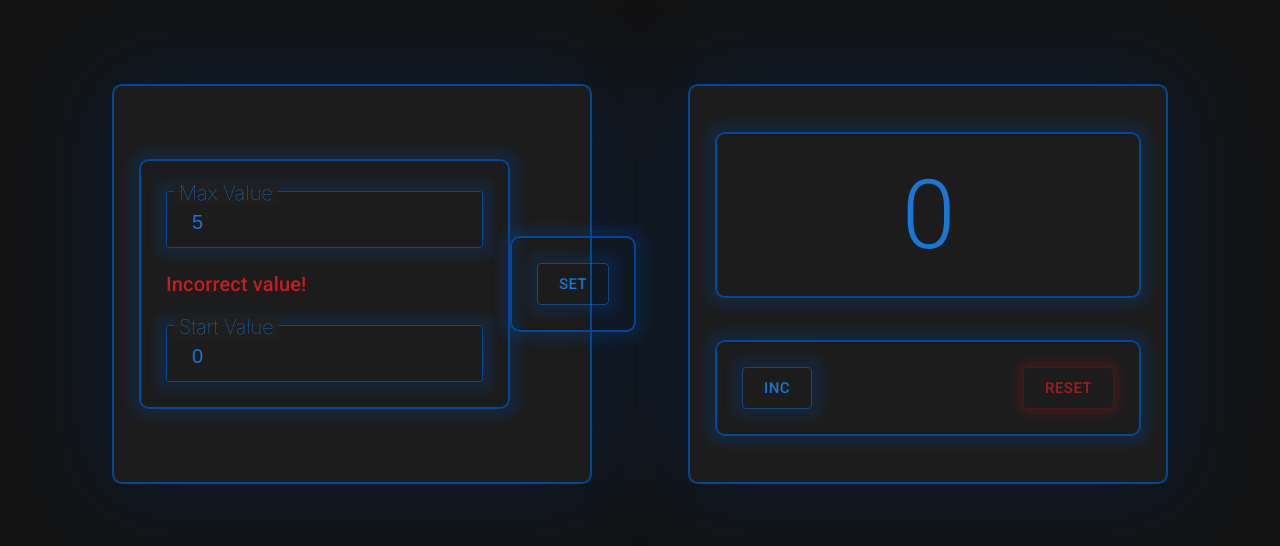
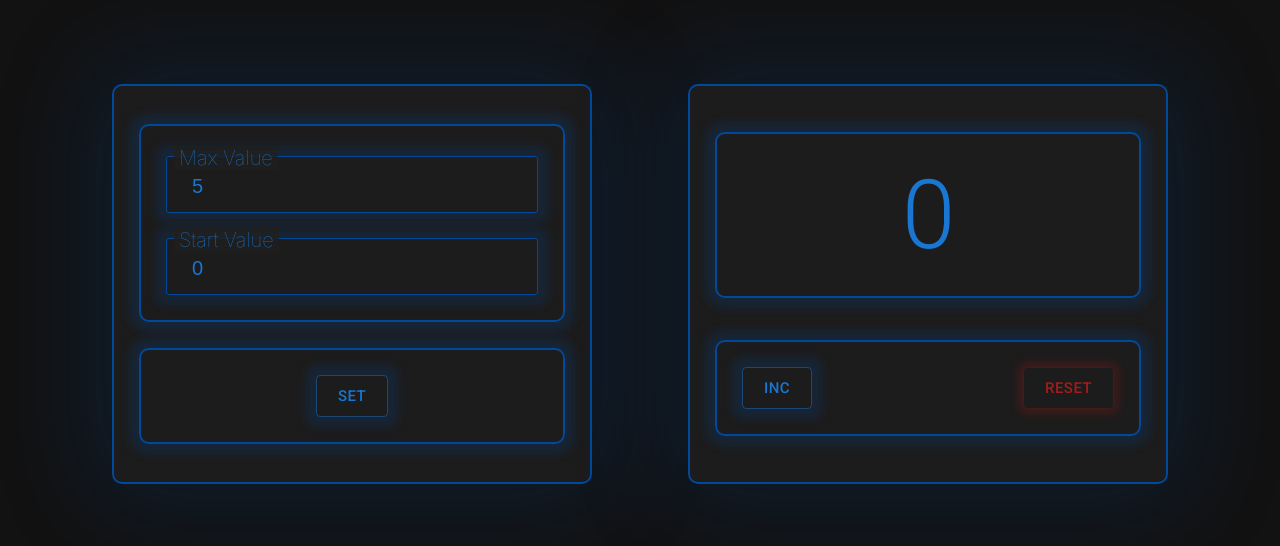
Before and after one commit to Grensel/counter, a React (Vite) app: page / in a window 1280 px wide. Shown: the part 116-662 px from the top of the page. Built offline with nearby package versions, Linux system fonts and the light colour scheme.

Commit message:
feat: made edits by the manager

```diff
--- a/src/App.tsx
+++ b/src/App.tsx
@@ -3,13 +3,15 @@ import "./App.css";
 import { Counter } from "./Components/Counter";
 import { Container } from "@mui/material";
 
+const minCounterValue = 0;
+const startMaxCounterValue = 5;
+
 export const App = () => {
-  const minCounterValue = 0;
-  const startMaxCounterValue = 5;
-
-  const [startCounterValue, setStartCounterValue] = useState<number>(minCounterValue);
-  const [maxCounterValue, setMaxCounterValue] = useState<number>(startMaxCounterValue);
-  const [counterValue, setCounterValue] = useState<number>(startCounterValue);
+  const [startCounterValue, setStartCounterValue] = useState(minCounterValue);
+  const [maxCounterValue, setMaxCounterValue] = useState(startMaxCounterValue);
+  const [counterValue, setCounterValue] = useState(startCounterValue);
+  const [startValue, setStartValue] = useState(minCounterValue);
+  const [maxValue, setMaxValue] = useState(maxCounterValue);
 
   return (
     <div className="app">
@@ -19,9 +21,13 @@ export const App = () => {
           startCounterValue={startCounterValue}
           maxCounterValue={maxCounterValue}
           counterValue={counterValue}
+          startValue={startValue}
+          maxValue={maxValue}
           changeCounterValue={setCounterValue}
           setStartCounterValue={setStartCounterValue}
           setMaxCounterValue={setMaxCounterValue}
+          setMaxValue={setMaxValue}
+          setStartValue={setStartValue}
         />
       </Container>
     </div>
--- a/src/Components/Counter.tsx
+++ b/src/Components/Counter.tsx
@@ -15,18 +15,26 @@ export type CounterPropsType = {
   startCounterValue: number;
   maxCounterValue: number;
   counterValue: number;
+  startValue: number;
+  maxValue: number;
   changeCounterValue: (value: number) => void;
   setStartCounterValue: (value: number) => void;
   setMaxCounterValue: (value: number) => void;
+  setMaxValue: (value: number) => void;
+  setStartValue: (value: number) => void;
 };
 export const Counter = ({
   minCounterValue,
   startCounterValue,
   maxCounterValue,
   counterValue,
+  startValue,
+  maxValue,
   changeCounterValue,
   setStartCounterValue,
   setMaxCounterValue,
+  setMaxValue,
+  setStartValue,
 }: CounterPropsType) => {
   const changeCounterValueHandler = () => {
     changeCounterValue(counterValue < maxCounterValue ? counterValue + 1 : counterValue);
@@ -36,17 +44,20 @@ export const Counter = ({
     changeCounterValue(startCounterValue);
   };
 
-  const incDisabled: boolean = counterValue === maxCounterValue;
-  const resetDisabled: boolean = counterValue === startCounterValue;
+  const incDisabled = counterValue === maxCounterValue;
+  const resetDisabled = counterValue === startCounterValue;
 
   return (
     <Grid container justifyContent={"space-around"} alignItems={"center"} sx={{ height: "100vh" }}>
       <CounterSetting
         minCounterValue={minCounterValue}
-        maxCounterValue={maxCounterValue}
+        startValue={startValue}
+        maxValue={maxValue}
         setMaxValueHandler={setMaxCounterValue}
         setStartValueHandler={setStartCounterValue}
         changeCounterValue={changeCounterValue}
+        setMaxValue={setMaxValue}
+        setStartValue={setStartValue}
       />
       <Grid container size={5} direction={"column"} justifyContent={"space-around"} sx={counterCon}>
         <Box sx={containerSSx}>
--- a/src/Components/SettingInput/SettingInput.tsx
+++ b/src/Components/SettingInput/SettingInput.tsx
@@ -1,26 +1,30 @@
-import { ChangeEvent, useState } from "react";
+import { ChangeEvent } from "react";
 import { S } from "./SettingInput_Styled";
 import { Box, Button, Typography } from "@mui/material";
 import Grid from "@mui/material/Grid2";
 import { buttonStyle, containerSSx, containerSx, counterCon } from "../Counter.styles";
 
 type SetInputPropsType = {
-  maxCounterValue: number;
   minCounterValue: number;
+  startValue: number;
+  maxValue: number;
   setMaxValueHandler: (value: number) => void;
   setStartValueHandler: (value: number) => void;
   changeCounterValue: (value: number) => void;
+  setMaxValue: (value: number) => void;
+  setStartValue: (value: number) => void;
 };
 
 export const CounterSetting = ({
   minCounterValue,
-  maxCounterValue,
+  startValue,
+  maxValue,
   setMaxValueHandler,
   setStartValueHandler,
   changeCounterValue,
+  setMaxValue,
+  setStartValue,
 }: SetInputPropsType) => {
-  const [startValue, setStartValue] = useState(minCounterValue);
-  const [maxValue, setMaxValue] = useState(maxCounterValue);
   const maxValueHandler = (e: ChangeEvent<HTMLInputElement>) => {
     setMaxValue(+e.currentTarget.value);
   };
@@ -46,11 +50,14 @@ export const CounterSetting = ({
             onChange={maxValueHandler}
             min={minCounterValue}
             type={"number"}
+            error={setDisabled}
           />
         </S.Input>
-        <Typography variant="h6" component="h2" color="rgba(218, 29, 29,0.9)">
-          Incorrect value!
-        </Typography>
+        {setDisabled && (
+          <Typography variant="h6" component="h2" color="rgba(218, 29, 29,0.9)">
+            Incorrect value!
+          </Typography>
+        )}
         <S.Input>
           <S.Label>Start Value</S.Label>
           <S.InputNumber
@@ -58,6 +65,7 @@ export const CounterSetting = ({
             onChange={startValueHandler}
             min={minCounterValue}
             type={"number"}
+            error={setDisabled}
           />
         </S.Input>
       </Box>
--- a/src/Components/SettingInput/SettingInput_Styled.ts
+++ b/src/Components/SettingInput/SettingInput_Styled.ts
@@ -5,16 +5,18 @@ const Input = styled.div`
   margin-top: 5px;
 `;
 
-const InputNumber = styled.input`
+const InputNumber = styled.input<{ error: boolean }>`
   padding: 15px 25px 10px;
-  border: solid 1px rgba(1, 74, 158, 0.98);
+  border: ${props =>
+    props.error ? "1px solid rgba(201, 25, 25, 0.22)" : "1px solid rgba(1, 74, 158, 0.98)"};
   box-shadow: 0px 0px 10px 10px rgba(1, 74, 158, 0.2);
   background-color: transparent;
   outline: none;
   border-radius: 3px;
   height: 30px;
   font-size: 20px;
-  color: rgb(25, 118, 210);
+  color: ${props => (props.error ? "rgb(218, 29, 29)" : "rgb(25, 118, 210)")};
+  /* color: rgb(25, 118, 210); */
 `;
 const Label = styled.label`
   margin-left: 8px;
```
